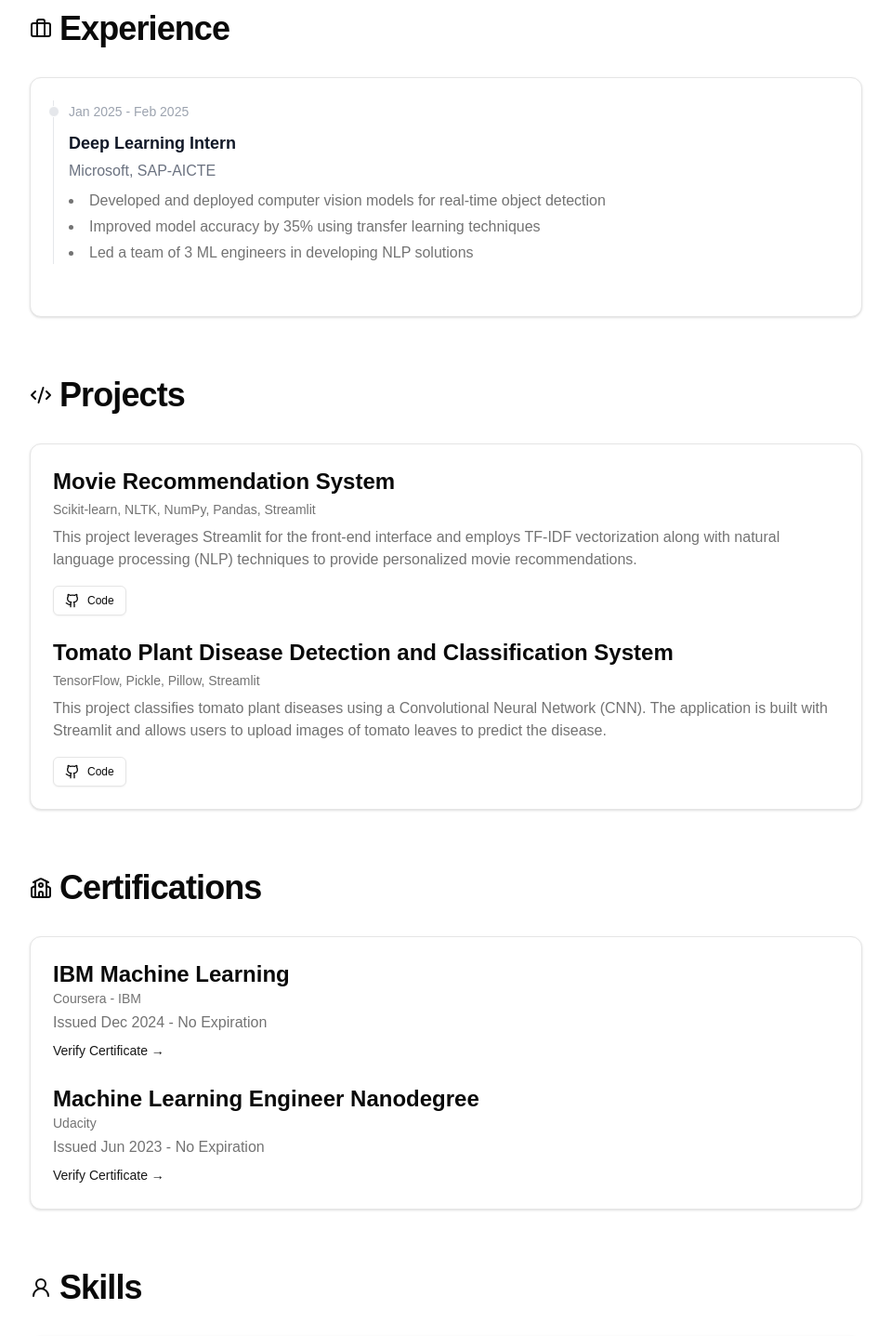
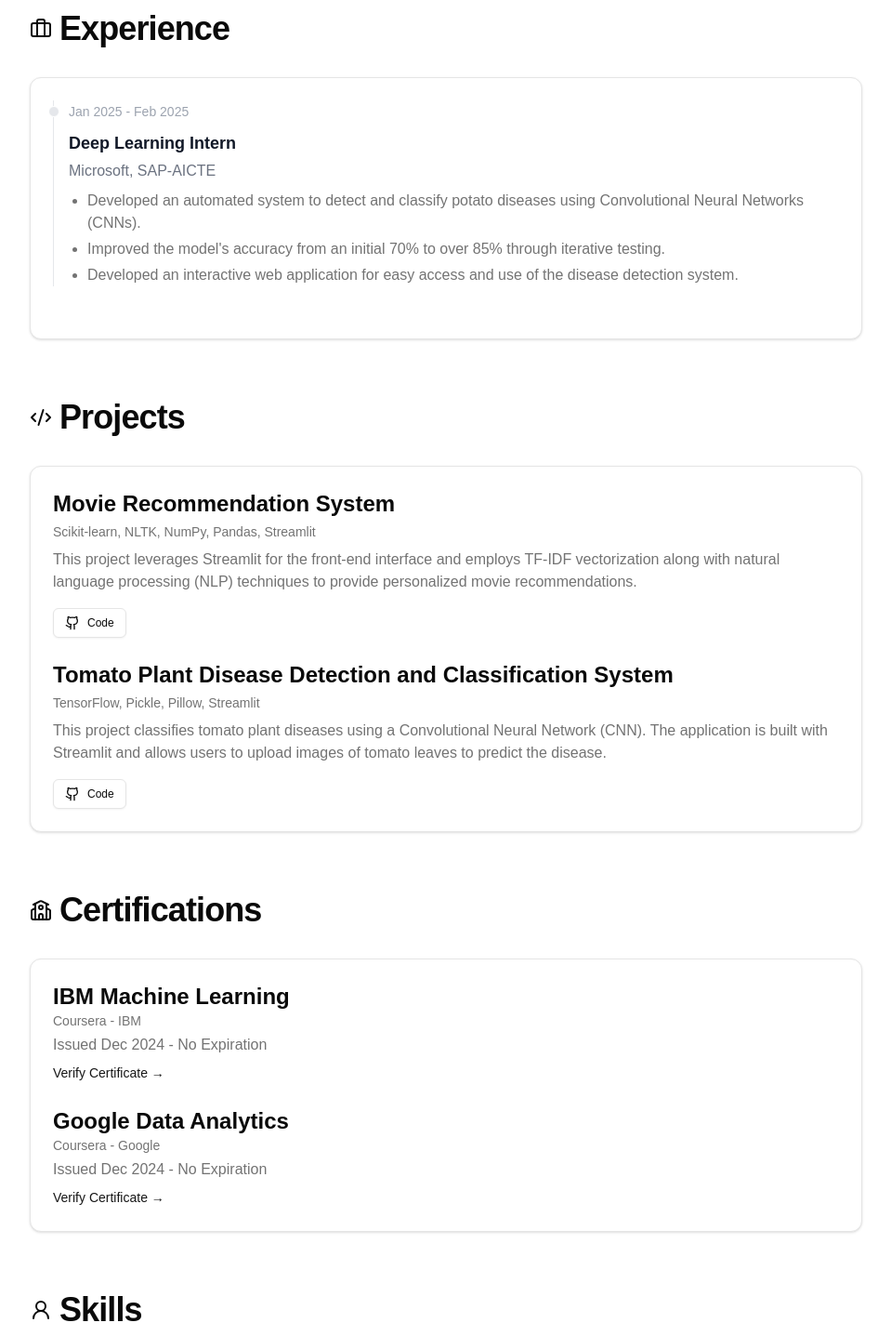
Before and after one commit to RounakS33/portfolio, a Next.js app: page / in a window 1280 px wide. Shown: the part 390-1827 px from the top of the page at 93% size, without its empty margins (160-1119 px from the left). Built offline with nearby package versions, Linux system fonts and the light colour scheme.

Commit message:
Update portfolio.tsx

```diff
--- a/components/portfolio.tsx
+++ b/components/portfolio.tsx
@@ -266,29 +266,17 @@ export default function Portfolio() {
           <Card>
             <CardContent className="p-6">
               <div className="relative border-l border-gray-200 dark:border-gray-700">
-              <div className="mb-8 ml-4">
+                <div className="mb-8 ml-4">
                   <div className="absolute w-3 h-3 bg-gray-200 rounded-full mt-1.5 -left-1.5 border border-white dark:border-gray-900 dark:bg-gray-700"></div>
                   <time className="mb-1 text-sm font-normal leading-none text-gray-400 dark:text-gray-500">Jan 2025 - Feb 2025</time>
                   <h3 className="text-lg font-semibold text-gray-900 dark:text-white mt-2">Deep Learning Intern</h3>
                   <p className="text-base font-normal text-gray-500 dark:text-gray-400 mt-1">Microsoft, SAP-AICTE</p>
-                  <ul className="mt-2 list-disc list-inside space-y-1 text-base text-muted-foreground dark:text-white/70">
-                    <li>Developed and deployed computer vision models for real-time object detection</li>
-                    <li>Improved model accuracy by 35% using transfer learning techniques</li>
-                    <li>Led a team of 3 ML engineers in developing NLP solutions</li>
+                  <ul className="mt-2 list-disc list-outside space-y-1 text-base text-muted-foreground dark:text-white/70 ml-5">
+                    <li>Developed an automated system to detect and classify potato diseases using Convolutional Neural Networks (CNNs).</li>
+                    <li>Improved the model's accuracy from an initial 70% to over 85% through iterative testing.</li>
+                    <li>Developed an interactive web application for easy access and use of the disease detection system.</li>
                   </ul>
                 </div>
-                {/* <div className="mb-8 ml-4">
-                  <div className="absolute w-3 h-3 bg-gray-200 rounded-full mt-1.5 -left-1.5 border border-white dark:border-gray-900 dark:bg-gray-700"></div>
-                  <time className="mb-1 text-sm font-normal leading-none text-gray-400 dark:text-gray-500">Jan 2025 - Feb 2025</time>
-                  <h3 className="text-lg font-semibold text-gray-900 dark:text-white mt-2">Deep Learning Intern</h3>
-                  <p className="text-base font-normal text-gray-500 dark:text-gray-400 mt-1">Microsoft, SAP-AICTE</p>
-                  <ul className="mt-2 list-disc list-inside space-y-1 text-base text-muted-foreground dark:text-white/70">
-                    <li>Developed and deployed computer vision models for real-time object detection</li>
-                    <li>Improved model accuracy by 35% using transfer learning techniques</li>
-                    <li>Led a team of 3 ML engineers in developing NLP solutions</li>
-                  </ul>
-                </div> */}
-                {/* You can add more experience items here following the same structure */}
               </div>
             </CardContent>
           </Card>
@@ -367,11 +355,11 @@ export default function Portfolio() {
           </Button>
         </div>
         <div>
-          <h3 className="text-2xl font-semibold">Machine Learning Engineer Nanodegree</h3>
-          <p className="text-sm text-muted-foreground dark:text-white/60">Udacity</p>
-          <p className="text-base text-muted-foreground dark:text-white/70 mt-1">Issued Jun 2023 - No Expiration</p>
+          <h3 className="text-2xl font-semibold">Google Data Analytics</h3>
+          <p className="text-sm text-muted-foreground dark:text-white/60">Coursera - Google</p>
+          <p className="text-base text-muted-foreground dark:text-white/70 mt-1">Issued Dec 2024 - No Expiration</p>
           <Button variant="link" className="h-auto p-0 mt-2" asChild>
-            <Link href="https://confirm.udacity.com/XXXXX" target="_blank" rel="noopener noreferrer">
+            <Link href="https://www.coursera.org/account/accomplishments/professional-cert/48XVC4LMWASG" target="_blank" rel="noopener noreferrer">
               Verify Certificate →
             </Link>
           </Button>
```
